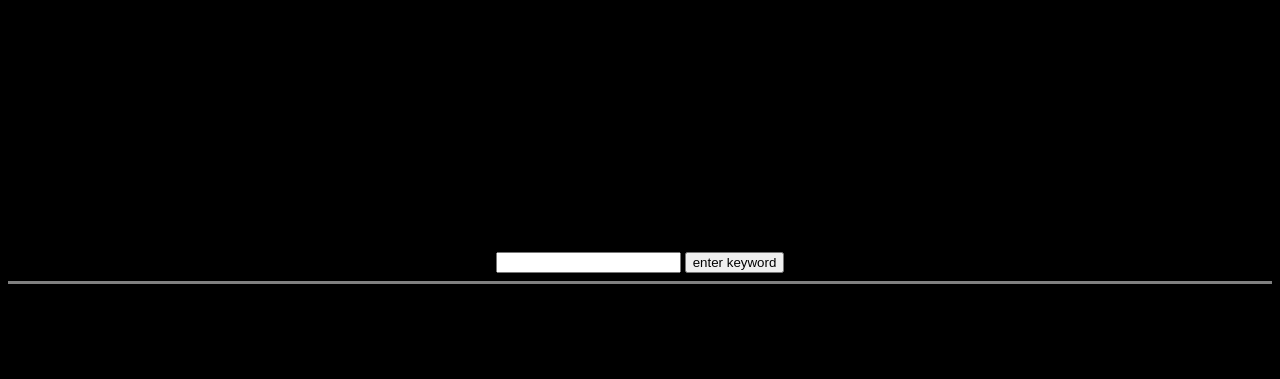
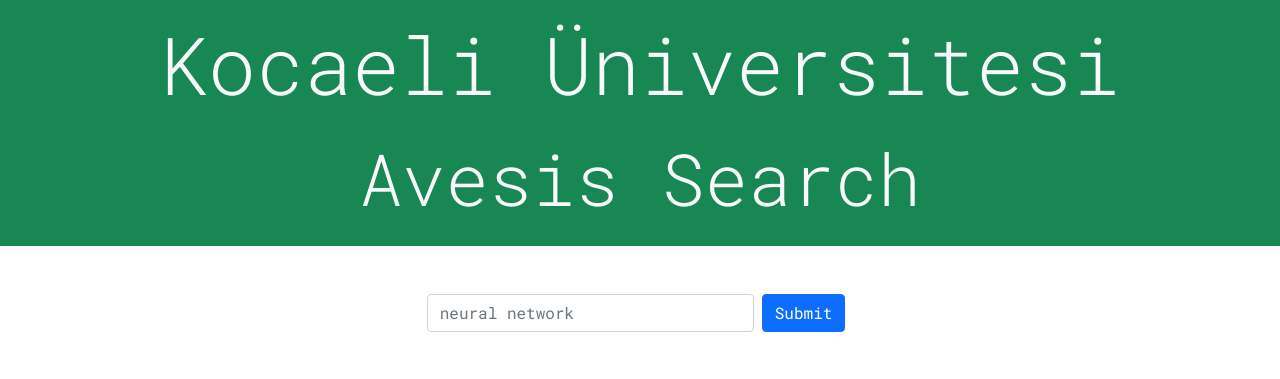
Before and after one commit to Ozdemir-B/avesis_search, a Flask app: page /home in a window 1280 px wide. Shown: the top 379 px of the page. Run offline with Flask 2, Linux system fonts and the light colour scheme.

Commit message:
Update index.html

```diff
--- a/templates/index.html
+++ b/templates/index.html
@@ -1,42 +1,56 @@
 
-<!DOCTYPE html>
-<html>
+<!doctype html>
+<html lang="en">
   <head>
-    <link href='https://fonts.googleapis.com/css?family=Quicksand' rel='stylesheet'>
-    <link href='https://fonts.googleapis.com/css?family=Roboto' rel='stylesheet'>
-      <style>
-        body {
+    <!-- Required meta tags -->
+    <meta charset="utf-8">
+    <meta name="viewport" content="width=device-width, initial-scale=1">
 
-        }
+    <!-- Bootstrap CSS -->
+    <link rel="preconnect" href="https://fonts.googleapis.com">
+    <link rel="preconnect" href="https://fonts.gstatic.com" crossorigin>
+    <link href="https://fonts.googleapis.com/css2?family=Roboto+Mono:ital,wght@0,300;0,400;0,500;1,700&display=swap" rel="stylesheet">
+
+    <link href="https://cdn.jsdelivr.net/npm/bootstrap@5.0.2/dist/css/bootstrap.min.css" rel="stylesheet" integrity="sha384-EVSTQN3/azprG1Anm3QDgpJLIm9Nao0Yz1ztcQTwFspd3yD65VohhpuuCOmLASjC" crossorigin="anonymous">
+
+    <title>Avesis mavesis</title>
+
+    <style>
+
+      html, body {
+        font-family: 'Roboto Mono', monospace;
+      }
 
     </style>
-    <script language="javascript">
 
-    </script>
   </head>
-  <body style="background-color:black;">
-    <br><br><br><br><br><br><br><br>
-    <center>
-      <h3 id="p1" style="color:white;font-family: 'Quicksand';font-size: 100px;"> {{head}} </h3>
+  <body>
+    <div class="w-100">
+        <div class="text-center bg-success text-light p-3">
+          <h1 class="display-1">Kocaeli Üniversitesi</h3>
+          <h2 class="display-2 mt-4">Avesis Search</h3>
+        </div>
 
+        <div class="col-sm-4 col-m-4 m-auto mt-5 ">
+          <form method="POST" action="{{url_for('home')}}">
+            <div class="d-flex">
+              <input type="text" class="form-control" name="inputUrl" placeholder="neural network" aria-describedby="emailHelp">
+              <button type="submit" class="btn btn-primary mx-2">Submit</button>
+            </div>
 
-      <p id ="p2" style="color:#c5c5c6;font-family: 'Quicksand';font-size:37px;">{{name}} </p>
-      <form method="POST",action="{{url_for('home')}}">
+          </form>
+        </div>
 
-        <input type = "text" id="inputUrl"  name="inputUrl"></input>
-        <input type = "submit" value="enter keyword">
-      </form>
+        <div class="col-sm-6 col-md-6 col-lg-4 m-auto mt-5 ">
+          <ul class="list-group  d-flex">
+            {% for r in data %}
+              <li class="list-group-item d-flex flex-row justify-content-between">{{r}} <span class="badge bg-success">{{ data[r] }}</span></li>
+            {% endfor %}
+          </ul>
+        </div>
+    </div>
 
+    <script src="https://cdn.jsdelivr.net/npm/bootstrap@5.0.2/dist/js/bootstrap.bundle.min.js" integrity="sha384-MrcW6ZMFYlzcLA8Nl+NtUVF0sA7MsXsP1UyJoMp4YLEuNSfAP+JcXn/tWtIaxVXM" crossorigin="anonymous"></script>
 
-      <hr size="3" noshade color="grey">
-
-      <br><br>
-      {% for r in data %}
-      <br>
-      <p id ="p3" style="color:#c5c5c6;font-family: 'Quicksand';font-size:20px;">{{r}} : %{{data[r]}} </p>
-      {% endfor %}
-
-
-    </center>
   </body>
 </html>
```
